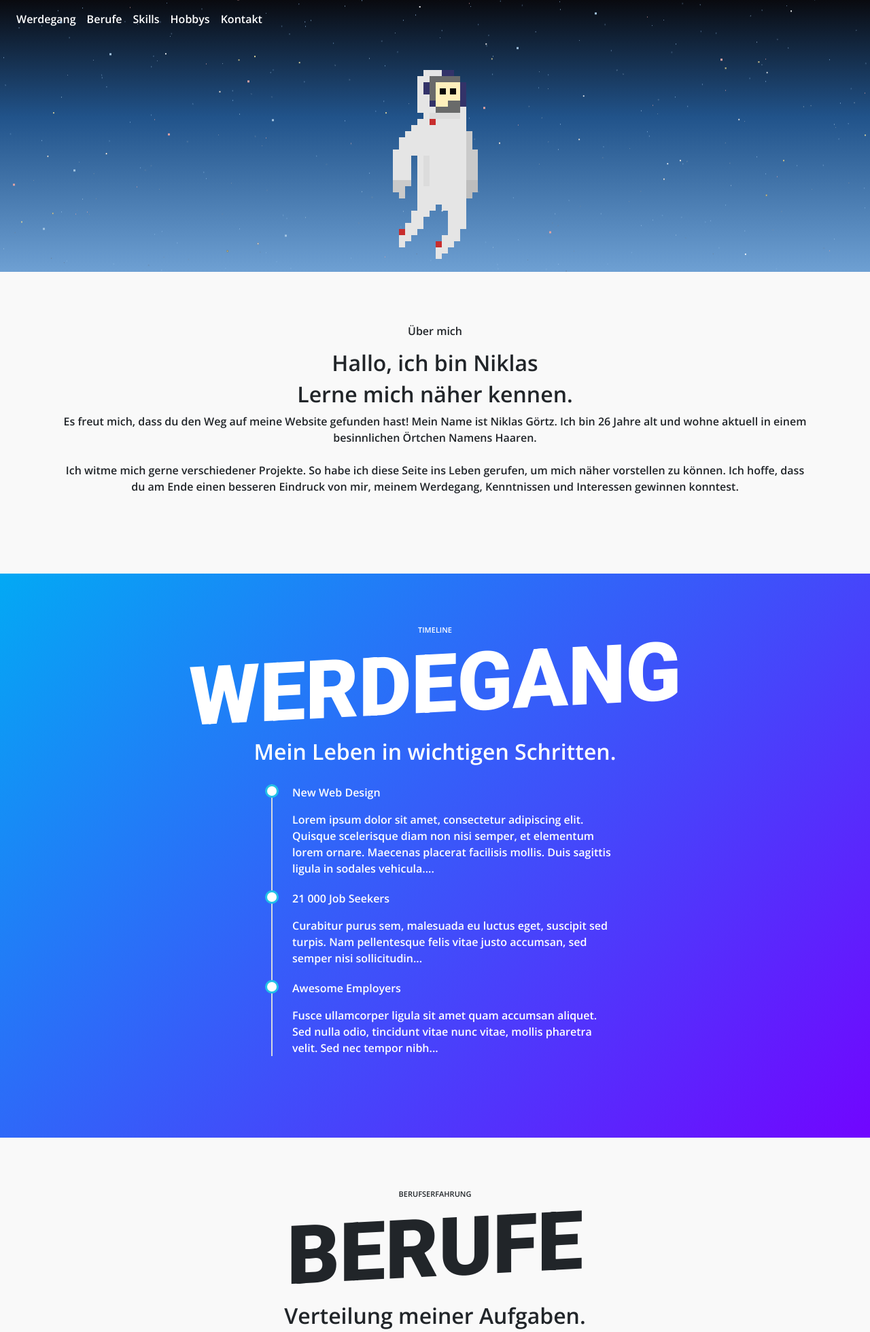
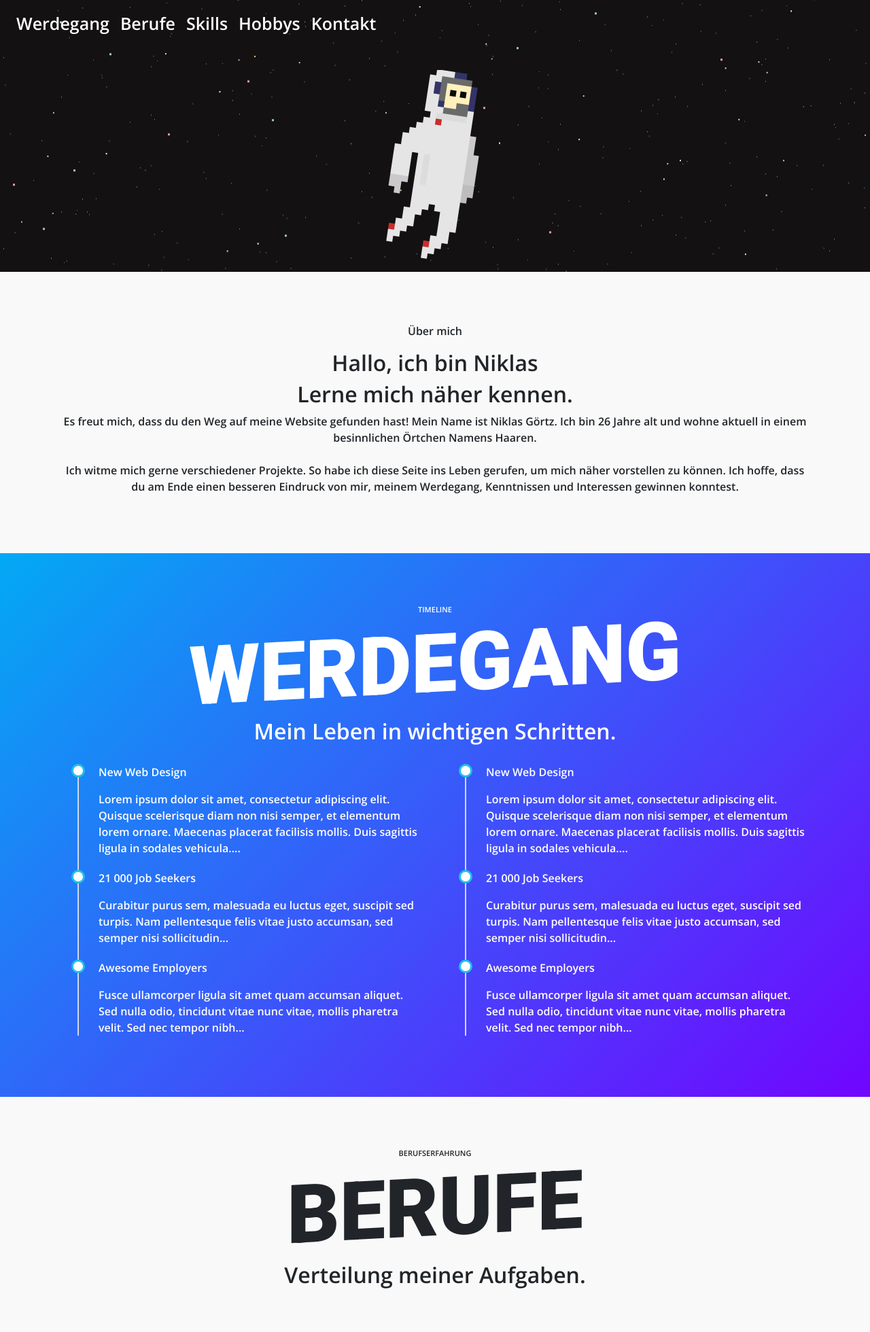
Before and after one commit to goertzniklas/goertzniklas.github.io, a PHP site: page / in a window 1280 px wide. Shown: the top 1960 px of the page at 68% size. Run offline with PHP 8.4, Linux system fonts and the light colour scheme.

Commit message:
added documents buttons and timeline events

```diff
--- a/css/custom.css
+++ b/css/custom.css
@@ -9,11 +9,17 @@ body{
 
 section{
     min-height:400px;
-    padding-bottom: 100px;
+    padding-bottom: 70px;
 }
 
 
 /*NAVBAR*/
+
+.navbar {
+    position: absolute;
+    z-index: 10;
+}
+
 .navbar-toggler {
     /* border-color: #03A9F4; */
     color: #ffffff;
@@ -23,6 +29,11 @@ section{
 
 .navbar-nav .nav-link {
     color: white;
+    font-size: 25px;
+}
+
+.nav-item .navbar-nav .navbar-link:hover{
+    color:#c82e2e;
 }
 
 /*TRIANGLES*/
@@ -36,6 +47,7 @@ section{
     width:100%;
     height:75px;
 }
+
 
 /*TITLES*/
 .preTitle{
@@ -61,7 +73,7 @@ section{
 }
 
 .astronaut{
-    background: url(../img/astronaut/idle0.png);
+    background: url(../img/astronaut/idle1.png);
     background-repeat: no-repeat;
     background-position-x: 50%;
     animation-name: astronaut;
@@ -74,16 +86,18 @@ section{
 @keyframes astronaut {
     0% {  background-position-y: 153px;    }
     50%   {  background-position-y: 103px; }
-    100%   {  background-position-y: 153px; }
+    100%   {  background-position-y: 153px;  }
 }
 
 .space{
     height:400px;
-    background: #090a0f;
-    background: -moz-linear-gradient(top, #090a0f 0%, #21538a 43%, #6ea0d3 100%);
-    background: -webkit-linear-gradient(top, #090a0f 0%,#21538a 43%,#6ea0d3 100%);
-    background: linear-gradient(to bottom, #090a0f 0%,#21538a 43%,#6ea0d3 100%);
-    filter: progid:DXImageTransform.Microsoft.gradient( startColorstr='#090a0f', endColorstr='#6ea0d3',GradientType=0 );
+    background: #131111;
+    /*
+    background: -moz-linear-gradient(top, #07062b 0%,#450084 43%,#000000 100%);
+    background: -webkit-linear-gradient(top, #07062b 0%,#450084 43%,#000000 100%);
+    background: linear-gradient(to bottom, #07062b 0%,#450084 43%,#000000 100%);
+    filter: progid:DXImageTransform.Microsoft.gradient( startColorstr='#131111', endColorstr='#450084',GradientType=0 );
+    */
 }
 
 .stars1, .stars2, .stars3, .stars4, .stars5{
@@ -239,6 +253,14 @@ filter: progid:DXImageTransform.Microsoft.gradient( startColorstr='#03a9f4', end
     color: white;
 }
 
+.docBtn{
+    width:100%;
+    border:3px solid white;
+    padding:10px;
+    color:white;
+    text-align:center;
+}
+
 #contact{
 
 }
--- a/index.html
+++ b/index.html
@@ -80,7 +80,24 @@
                 <h1 class="text-center sectionTitle">WERDEGANG</h1>
                 <h2 class="text-center postTitle">Mein Leben in wichtigen Schritten.</h2>
               </div>
-              <div class="col-md-6 offset-md-3">
+              <div class="col-md-6">
+                <ul class="timeline">
+                  <li>
+                    <p>New Web Design</p>
+                    <p>Lorem ipsum dolor sit amet, consectetur adipiscing elit. Quisque scelerisque diam non nisi semper, et elementum lorem ornare. Maecenas placerat facilisis mollis. Duis sagittis ligula in sodales vehicula....</p>
+                  </li>
+                  <li>
+                    <p>21 000 Job Seekers</p>
+                    <p>Curabitur purus sem, malesuada eu luctus eget, suscipit sed turpis. Nam pellentesque felis vitae justo accumsan, sed semper nisi sollicitudin...</p>
+                  </li>
+                  <li>
+                    <p>Awesome Employers</p>
+                    <p>Fusce ullamcorper ligula sit amet quam accumsan aliquet. Sed nulla odio, tincidunt vitae nunc vitae, mollis pharetra velit. Sed nec tempor nibh...</p>
+                  </li>
+                </ul>
+              </div>
+
+              <div class="col-md-6">
                   <ul class="timeline">
                     <li>
                       <p>New Web Design</p>
```
Also changed, not shown: other parts of index.html (+33 -18 lines), img/astronaut/idle1.png.
